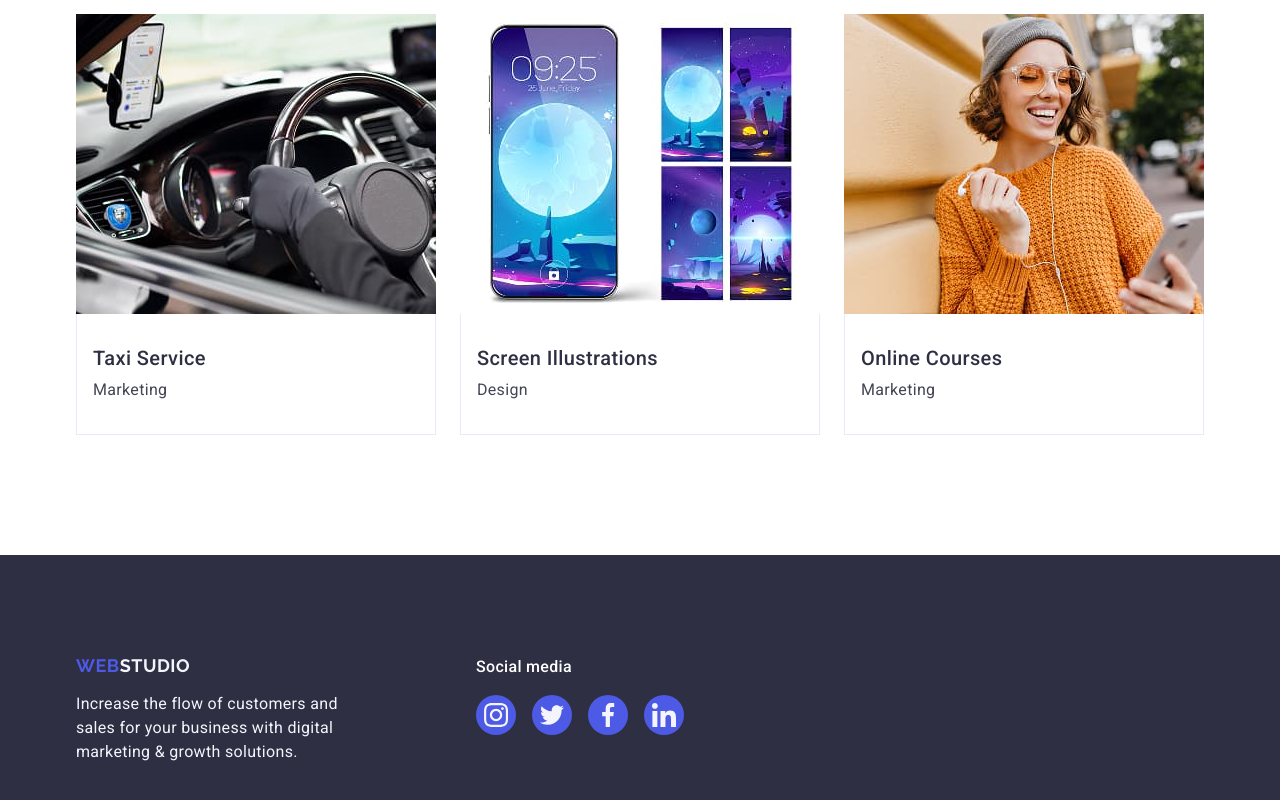
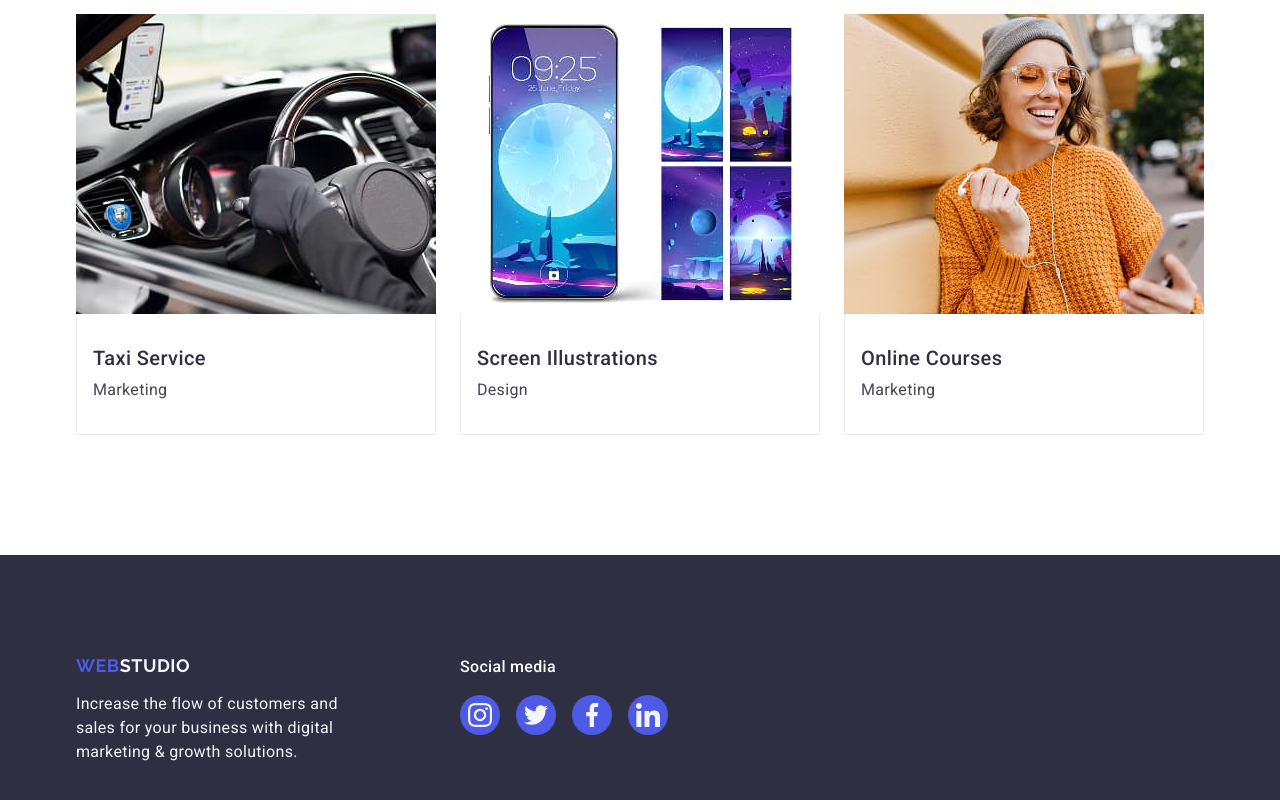
Before and after one commit to Vovchik-UA/goit-markup-hw-04, a plain HTML site: page index.html in a window 1280 px wide. Shown: the part 2604-3404 px from the top of the page. Drawn offline with nearby package versions, Linux system fonts and the light colour scheme.

Commit message:
hw4_v11 (fix)

```diff
--- a/css/styles.css
+++ b/css/styles.css
@@ -363,14 +363,6 @@ h1, h2, h3, h4, h5, h6, p {
     border-radius: 0px 0px 4px 4px;
 }
 
-.icon-box-social {
-    padding: 0 16px;
-    display: flex;
-    box-sizing: border-box;
-
-
-}
-
 .icon-box-social .icon-social-link {
     display: flex;
     justify-content: center;
@@ -541,11 +533,6 @@ h1, h2, h3, h4, h5, h6, p {
     align-items: baseline
 }
 
-.icon-box-social.footer-icon-box {
-    display: flex;
-    flex-direction: column;
-}
-
 .box-social-title .social-title {
     font-family: var(--font-family);
     font-weight: 500;
@@ -557,14 +544,6 @@ h1, h2, h3, h4, h5, h6, p {
     margin-bottom: 16px;
 }
 
-
-.icon-box-social.footer-icon-box.box-social-title.footer-container-icon {
-    display: flex;
-    box-sizing: border-box;
-    flex-direction: column;
-    align-items: baseline
-}
-
 .section-portfolio .container.portfolio-container .section-list {
     align-items: baseline
 }
@@ -574,7 +553,6 @@ h1, h2, h3, h4, h5, h6, p {
     flex-direction: row;
     gap: 16px;
 }
-
 
 .icon-box-social.footer-icon-box.box-social-title.footer-container-icon .section-list .list-icon {
     display: inline-block;
```
